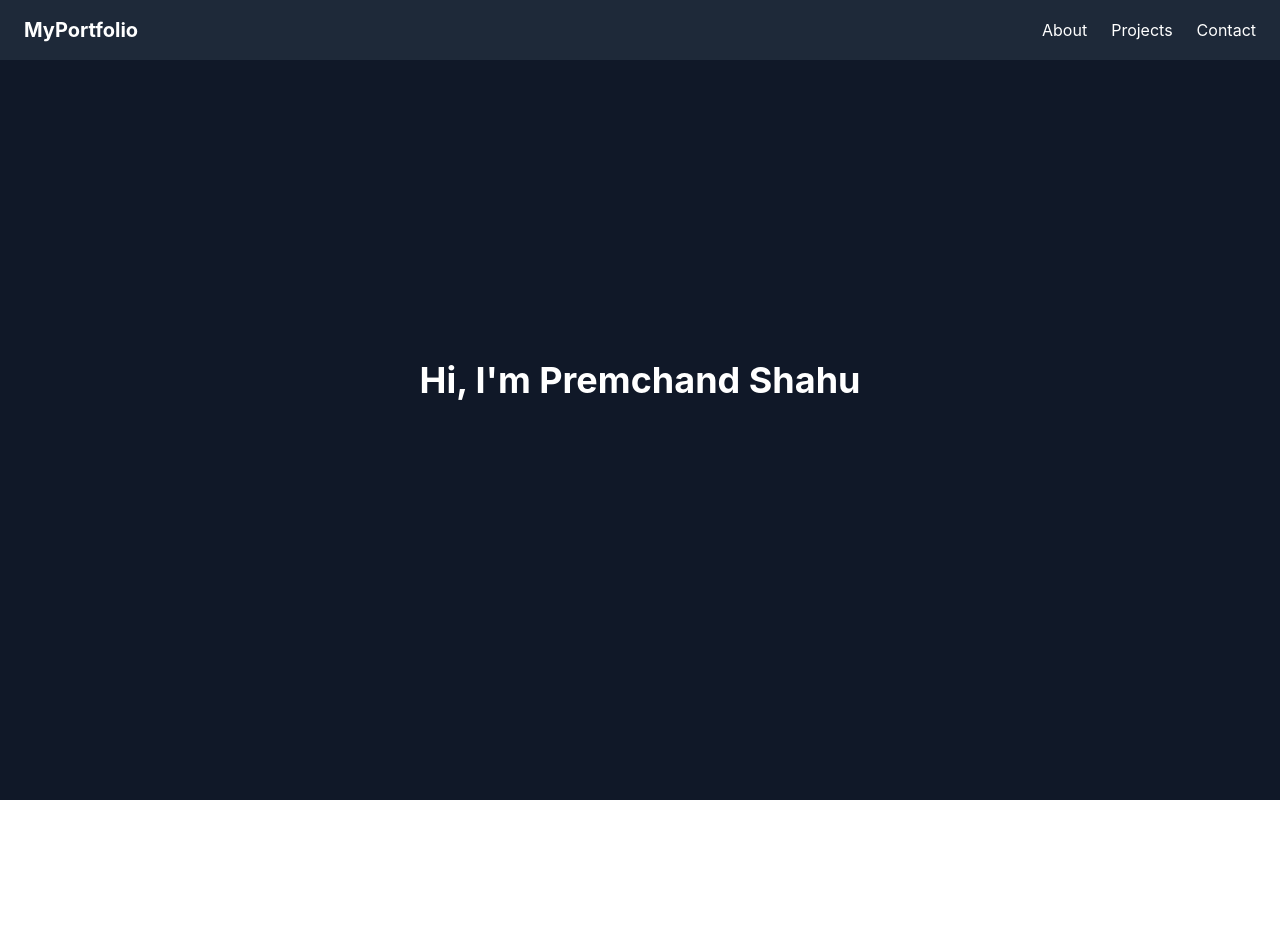
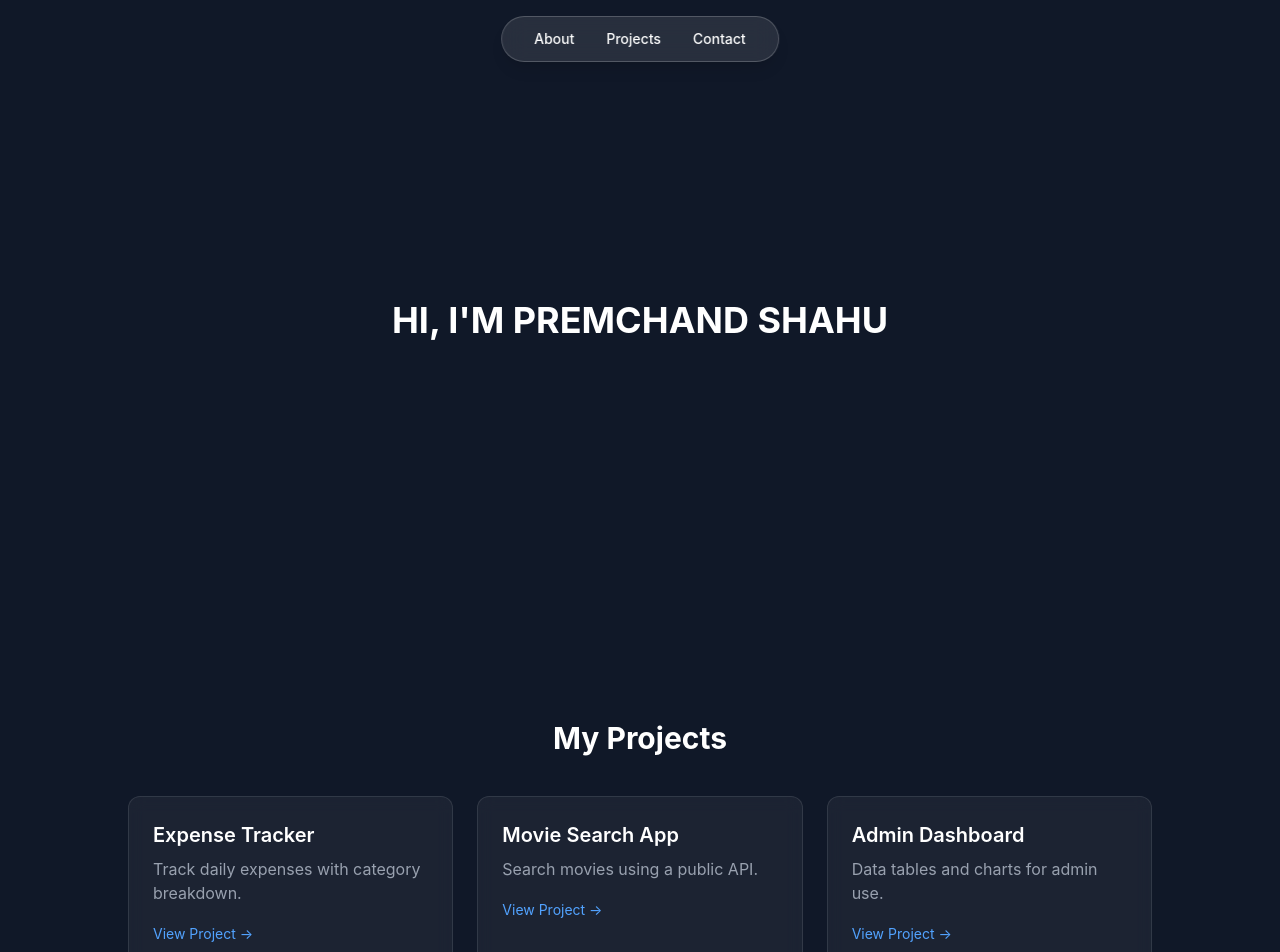
Before and after one commit to Premchand338/portfolio, a React (Vite) app: page / in a window 1280 px wide. Shown: the top 952 px of the page. Before the commit the page ends 800 px from the top, so only its background shows below. Built offline with nearby package versions, Linux system fonts and the light colour scheme.

Commit message:
Added project section

```diff
--- a/src/App.jsx
+++ b/src/App.jsx
@@ -1,14 +1,18 @@
-import Navbar from "./components/Navbar"
+import Navbar from "./components/Navbar";
+import Projects from "./components/Projects";
 
 function App() {
   return (
     <div className="min-h-screen bg-gray-900 text-white">
       <Navbar />
       <div className="flex items-center justify-center h-[80vh]">
-        <h1 className="text-4xl font-bold">Hi, I'm Premchand Shahu</h1>
+        <h1 className="text-4xl font-bold uppercase">
+          Hi, I'm Premchand Shahu
+        </h1>
       </div>
+      <Projects />
     </div>
-  )
+  );
 }
 
-export default App
+export default App;
--- a/src/components/Navbar.jsx
+++ b/src/components/Navbar.jsx
@@ -1,12 +1,15 @@
 function Navbar() {
   return (
-    <nav className="flex justify-between items-center px-6 py-4 bg-gray-800">
-      <h2 className="text-xl font-bold">MyPortfolio</h2>
-      <div className="flex gap-6">
-        <a href="#about" className="hover:text-blue-400">About</a>
-        <a href="#projects" className="hover:text-blue-400">Projects</a>
-        <a href="#contact" className="hover:text-blue-400">Contact</a>
-      </div>
+    <nav className="fixed top-4 left-1/2 -translate-x-1/2 z-50 flex items-center gap-8 px-8 py-3 bg-white/10 backdrop-blur-md border border-white/20 rounded-full shadow-lg">
+      <a href="#about" className="text-sm font-medium hover:text-blue-400 transition-colors">
+        About
+      </a>
+      <a href="#projects" className="text-sm font-medium hover:text-blue-400 transition-colors">
+        Projects
+      </a>
+      <a href="#contact" className="text-sm font-medium hover:text-blue-400 transition-colors">
+        Contact
+      </a>
     </nav>
   )
 }
--- /dev/null
+++ b/src/components/Projects.jsx
@@ -0,0 +1,44 @@
+const projectList = [
+  {
+    id: 1,
+    title: "Expense Tracker",
+    description: "Track daily expenses with category breakdown.",
+    link: "#",
+  },
+  {
+    id: 2,
+    title: "Movie Search App",
+    description: "Search movies using a public API.",
+    link: "#",
+  },
+  {
+    id: 3,
+    title: "Admin Dashboard",
+    description: "Data tables and charts for admin use.",
+    link: "#",
+  },
+]
+
+function Projects() {
+  return (
+    <section id="projects" className="px-6 py-20 bg-gray-900">
+      <h2 className="text-3xl font-bold mb-10 text-center">My Projects</h2>
+      <div className="grid grid-cols-1 sm:grid-cols-2 md:grid-cols-3 gap-6 max-w-5xl mx-auto">
+        {projectList.map((project) => (
+          <div
+            key={project.id}
+            className="bg-white/5 backdrop-blur border border-white/10 p-6 rounded-xl hover:border-blue-400/50 transition-colors"
+          >
+            <h3 className="text-xl font-semibold mb-2">{project.title}</h3>
+            <p className="text-gray-400 mb-4">{project.description}</p>
+            <a href={project.link} className="text-blue-400 hover:underline text-sm">
+              View Project →
+            </a>
+          </div>
+        ))}
+      </div>
+    </section>
+  )
+}
+
+export default Projects
```
